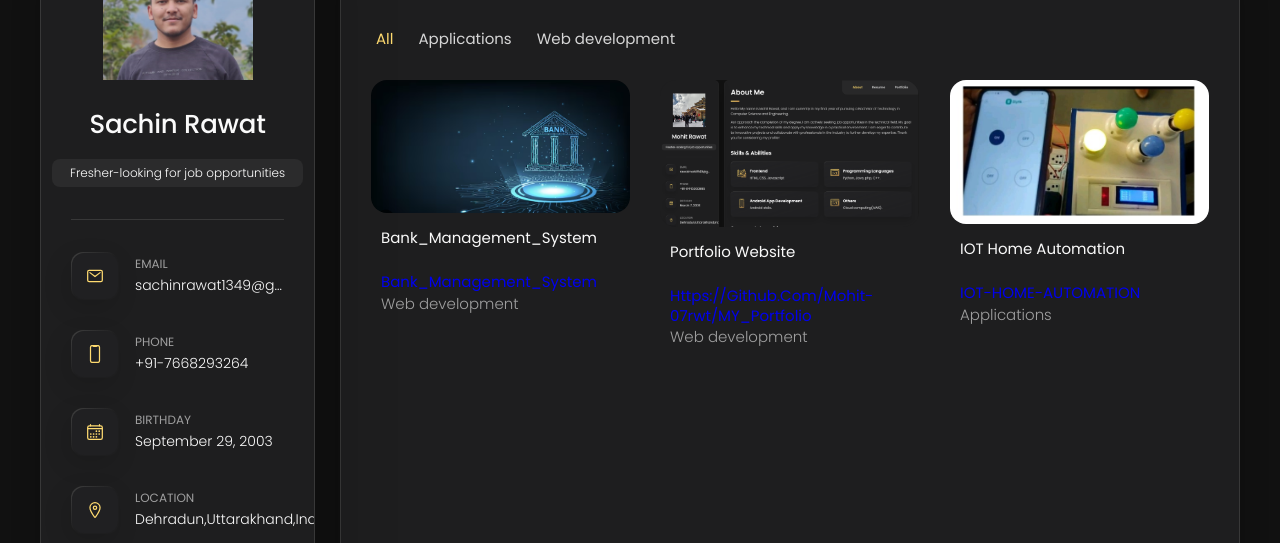
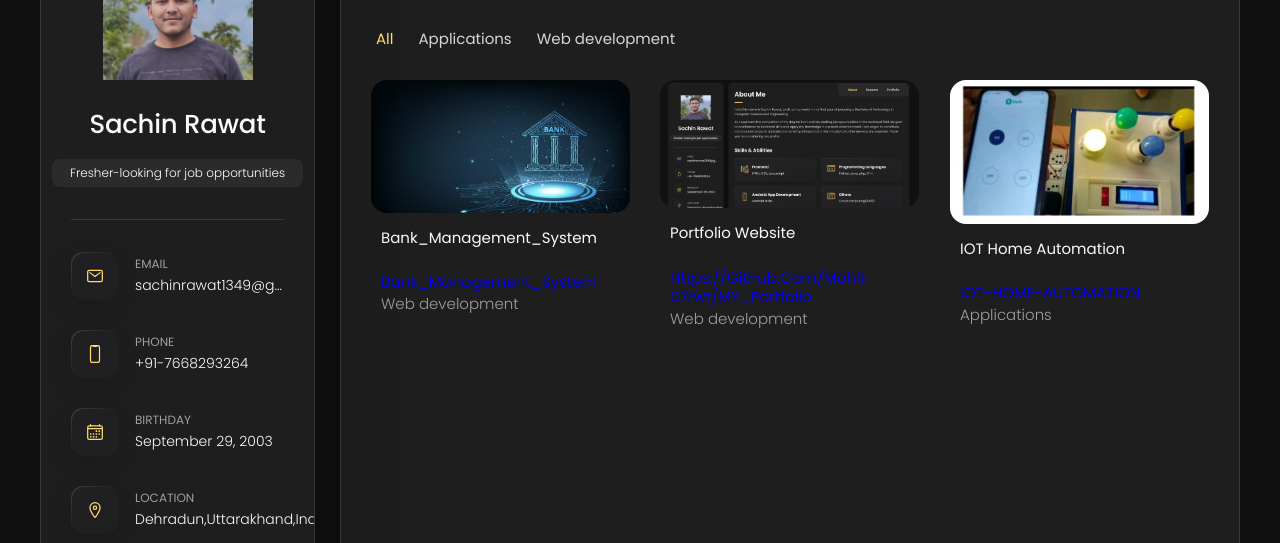
Before and after one commit to sachinsingh2003/My_portfolio, a plain HTML site: page index.html in a window 1280 px wide. Both pictures are taken after a click on the button "Portfolio". Shown: the part 162-705 px from the top of the page. Drawn offline with nearby package versions, Linux system fonts and the light colour scheme.

Commit message:
index.html

```diff
--- a/index.html
+++ b/index.html
@@ -748,7 +748,7 @@
                     <ion-icon name="eye-outline"></ion-icon>
                   </div>
 
-                  <img src="p.png" alt="orizon" loading="lazy">
+                  <img src="portfolio.png" alt="orizon" loading="lazy">
                 </figure>
                 <h3 class="project-title">Portfolio website</h3><br>
                 <h3 class="project-title"><a href="https://github.com/Mohit-07rwt/MY_Portfolio">https://github.com/Mohit-07rwt/MY_Portfolio</a></h3>
```
